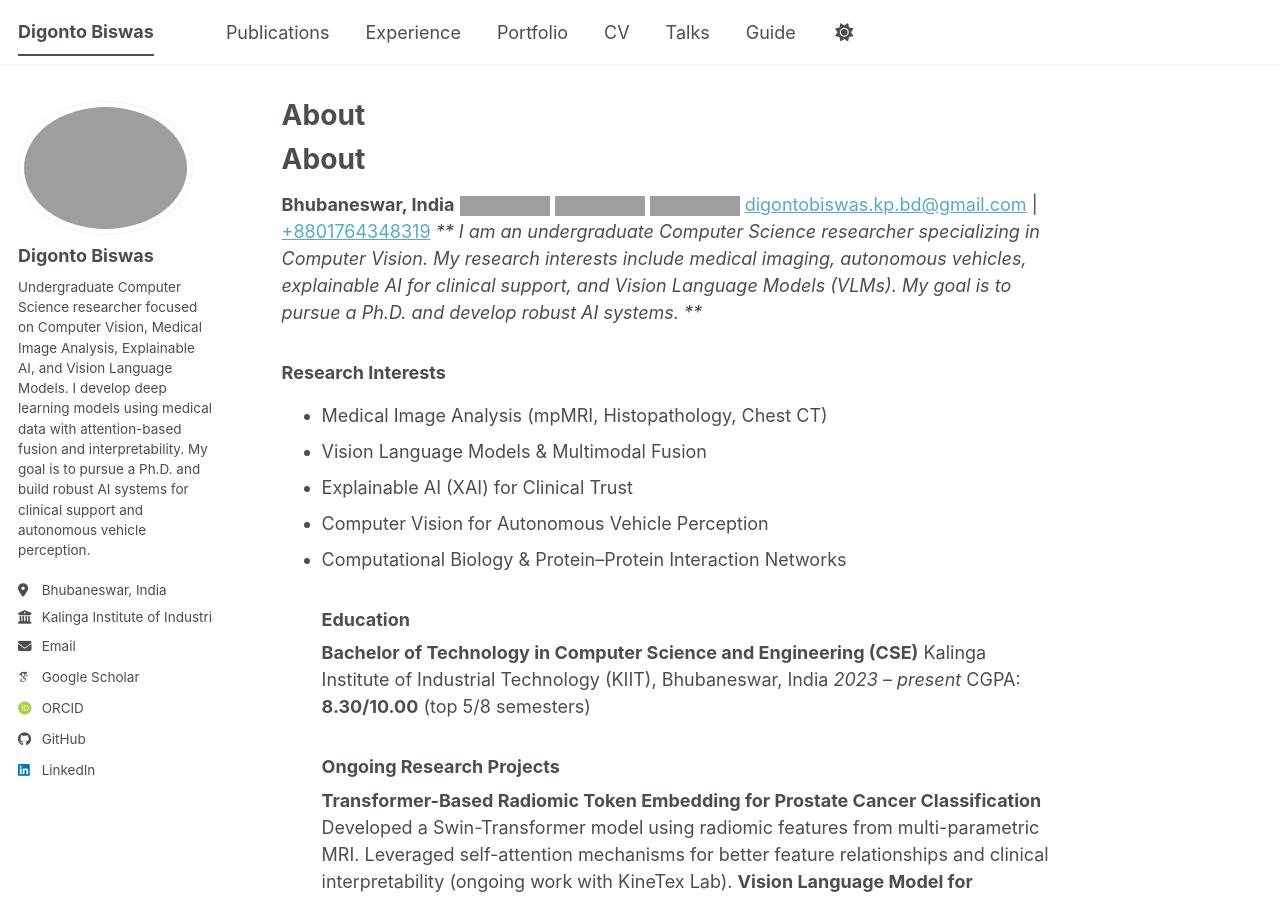
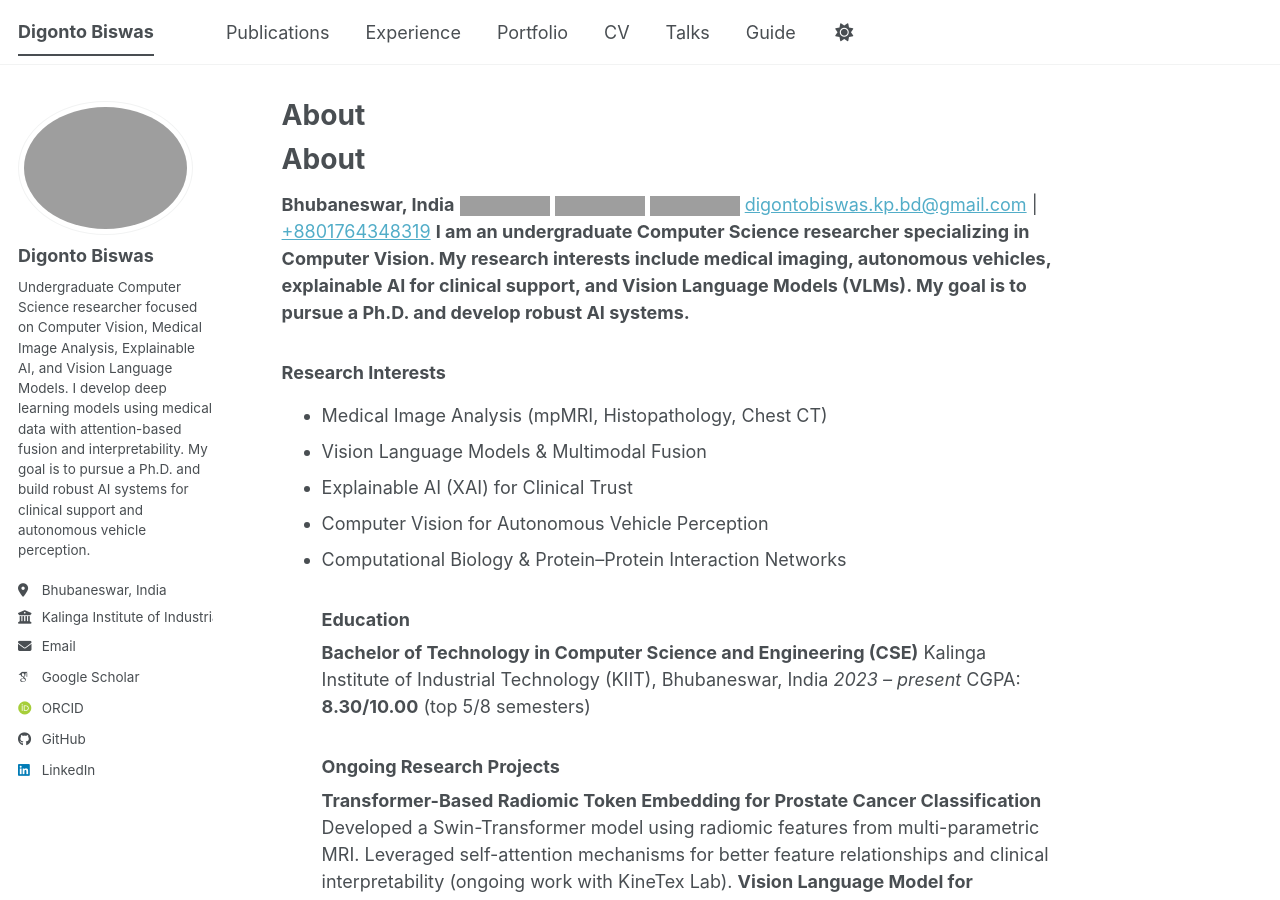
Before and after one commit to digontobiswas/digontobiswas.github.io, a Jekyll site: the page built from _pages/about.md, in a window 1280 px wide and 900 px high. Built offline with Jekyll 4.4.1, drawn with Linux system fonts in a browser that asks for light colours; some web fonts are replaced; a script bundle is joined from its source files by our own code; library files that are not in the unit come from our copies; our own code applies the rules of GitHub Pages for plain Markdown files; grey boxes are pictures that could not be loaded.

```diff
--- a/_pages/about.md
+++ b/_pages/about.md
@@ -12,9 +12,9 @@ redirect_from:
 [![Google Scholar](https://img.shields.io/badge/Google_Scholar-4285F4?style=flat&logo=google-scholar)](https://scholar.google.com/citations?user=cdnKCqMAAAAJ)
 [![LinkedIn](https://img.shields.io/badge/LinkedIn-0077B5?style=flat&logo=linkedin&logoColor=white)](https://www.linkedin.com/in/digonto-biswas/)
 [digontobiswas.kp.bd@gmail.com](mailto:digontobiswas.kp.bd@gmail.com) | [+8801764348319](tel:+8801764348319)
-*** I am an undergraduate Computer Science researcher specializing in Computer Vision. My research interests include medical
+**I am an undergraduate Computer Science researcher specializing in Computer Vision. My research interests include medical
 imaging, autonomous vehicles, explainable AI for clinical support, and Vision Language Models (VLMs). My goal is to
-pursue a Ph.D. and develop robust AI systems. ***
+pursue a Ph.D. and develop robust AI systems.**
 ### Research Interests
 - Medical Image Analysis (mpMRI, Histopathology, Chest CT)
 - Vision Language Models & Multimodal Fusion
```
